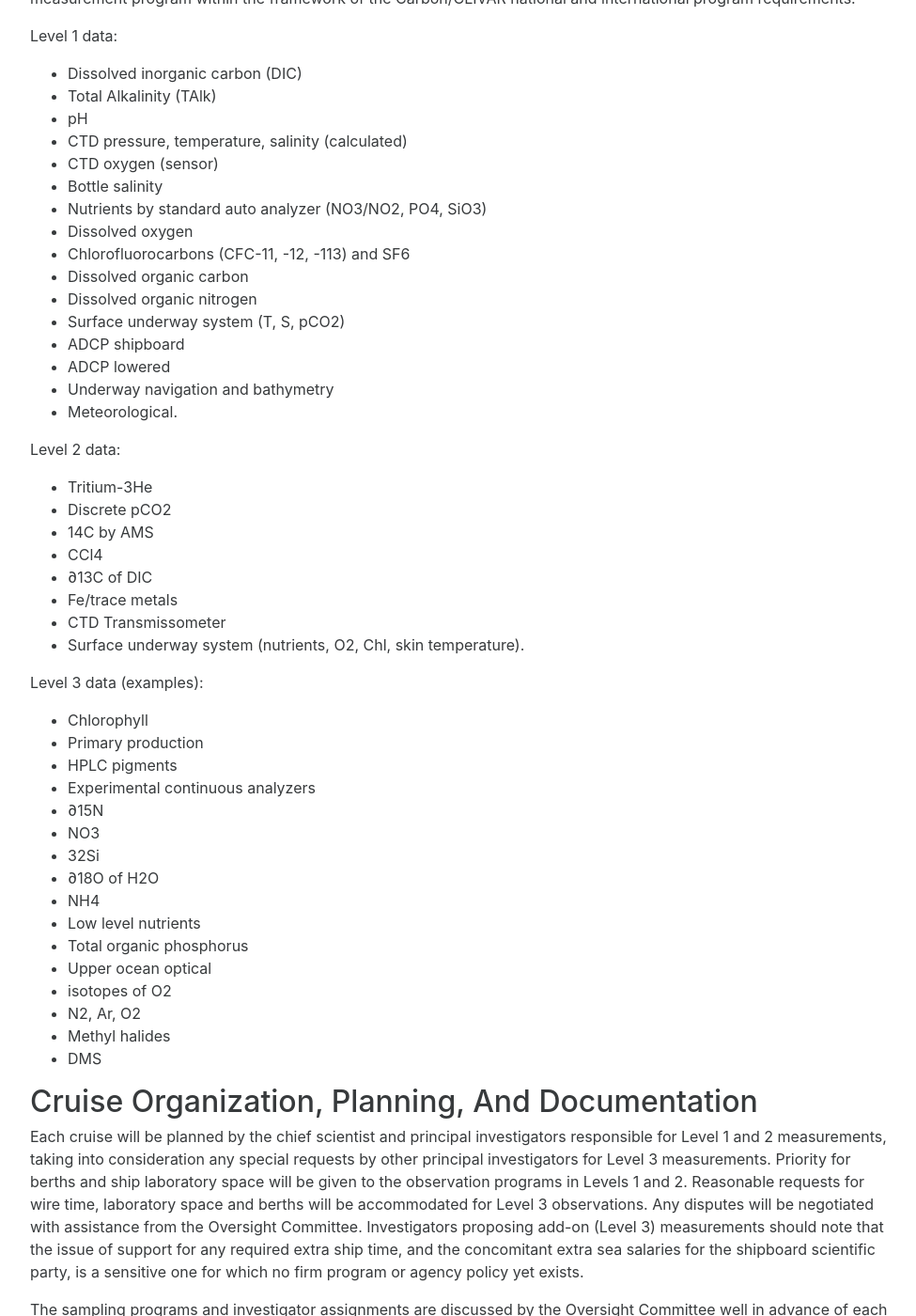
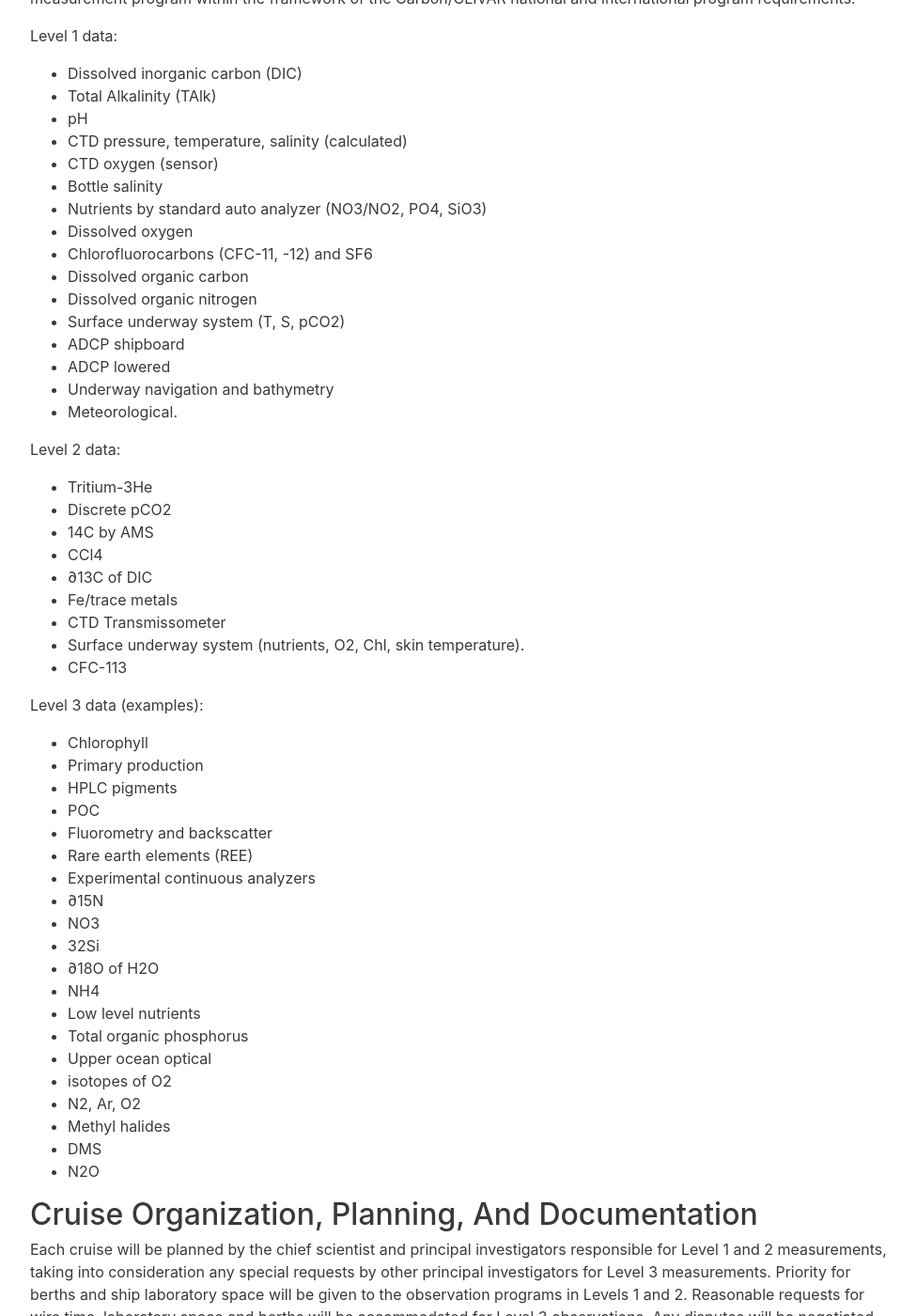
Before and after one commit to cchdo/usgoship.ucsd.edu, a Jekyll site: the page built from about.md, in a window 1280 px wide and 1400 px high, scrolled down 1497 px. Shown: the whole window at 94% size, without its empty margins (243-1218 px from the left). Built offline with Jekyll 4.4.1, drawn with Linux system fonts in a browser that asks for light colours.

Commit message:
Add/rearrange some params on about page
Level 1 data:
Chlorofluorocarbons (CFC-11, -12, -113) and SF6
Should read
Chlorofluorocarbons (CFC-11, -12) and SF6
Level 2 data: Add CFC-113

Level 3 data: Add N2O

3. More changes (not in Mark’s email)
Level 3 data:
Add POC (right after the HPLC entry)
Add Fluorometry and backscatter
Add: Rare earth elements (REE)

Thanks - Lynne

```diff
--- a/about.md
+++ b/about.md
@@ -123,12 +123,16 @@ Level 2 data:
   * CTD Transmissometer
   * Surface underway system (nutrients, O2, Chl, skin
     temperature).
+  * CFC-113
 
 Level 3 data (examples):
 
   * Chlorophyll
   * Primary production
   * HPLC pigments
+  * POC
+  * Fluorometry and backscatter
+  * Rare earth elements (REE)
   * Experimental continuous analyzers
   * ∂15N
   * NO3
@@ -142,6 +146,7 @@ Level 3 data (examples):
   * N2, Ar, O2
   * Methyl halides
   * DMS
+  * N2O
 
 
 ## Cruise Organization, Planning, And Documentation
```
Also changed, not shown: other parts of about.md (+1 -1 lines).
